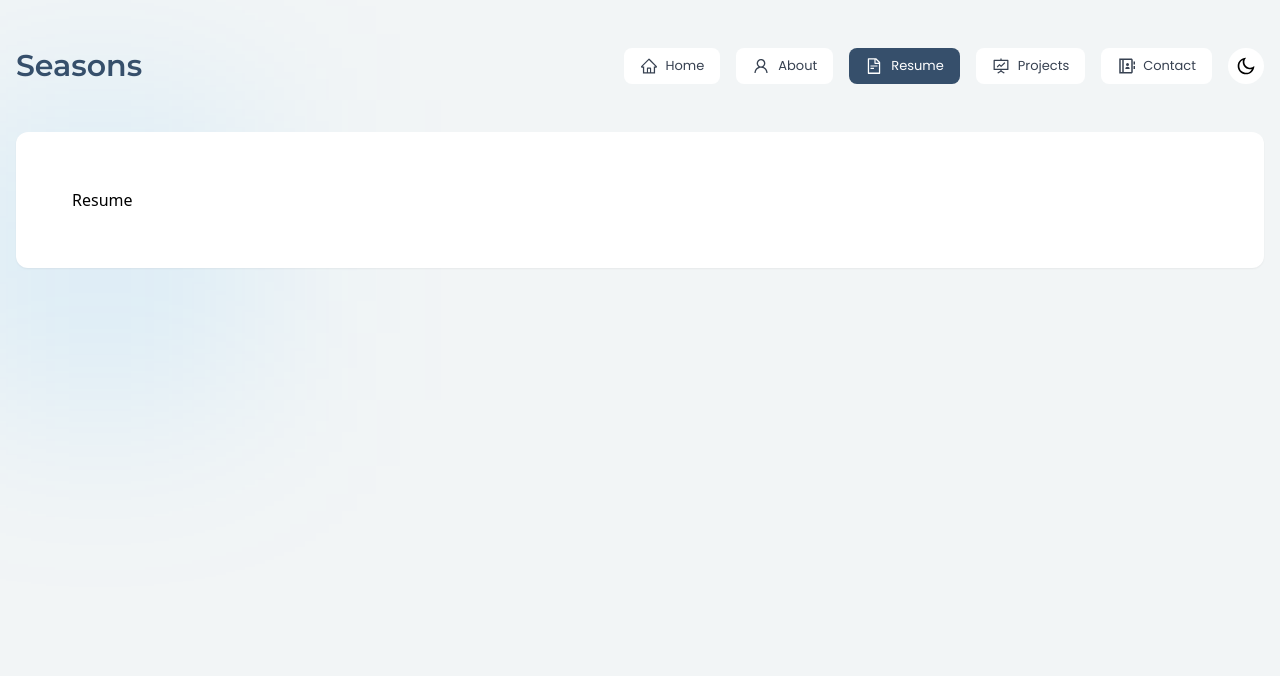
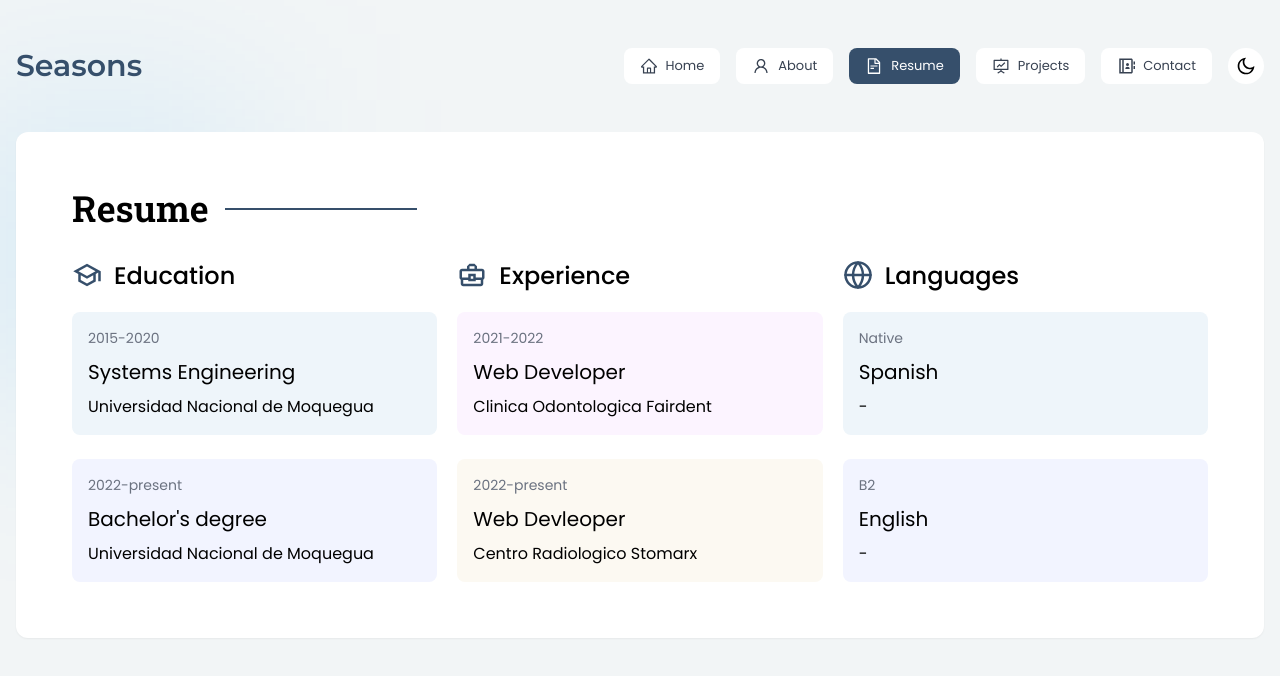
Before and after one commit to richardhaz/portfolio-app, a Next.js app: page /resume in a window 1280 px wide. Shown: the top 676 px of the page. Built offline with nearby package versions, Linux system fonts and the light colour scheme.

Commit message:
update: add education and experience to resume section

```diff
--- a/src/components/about/About.tsx
+++ b/src/components/about/About.tsx
@@ -52,7 +52,6 @@ const About: React.FC = () => {
                 </div>
               </div>
             </div>
-
             <div className="">
               <div className="flex items-center justify-start gap-2">
                 <span className="rounded-lg bg-white p-3 text-xl text-blue-500 shadow-lg">
--- /dev/null
+++ b/src/components/icons/AwardsIcon.tsx
@@ -0,0 +1,19 @@
+import React from 'react';
+
+const AwardsIcon = () => {
+  return (
+    <svg
+      stroke="currentColor"
+      fill="currentColor"
+      strokeWidth="0"
+      viewBox="0 0 384 512"
+      height="1em"
+      width="1em"
+      xmlns="http://www.w3.org/2000/svg"
+    >
+      <path d="M97.12 362.63c-8.69-8.69-4.16-6.24-25.12-11.85-9.51-2.55-17.87-7.45-25.43-13.32L1.2 448.7c-4.39 10.77 3.81 22.47 15.43 22.03l52.69-2.01L105.56 507c8 8.44 22.04 5.81 26.43-4.96l52.05-127.62c-10.84 6.04-22.87 9.58-35.31 9.58-19.5 0-37.82-7.59-51.61-21.37zM382.8 448.7l-45.37-111.24c-7.56 5.88-15.92 10.77-25.43 13.32-21.07 5.64-16.45 3.18-25.12 11.85-13.79 13.78-32.12 21.37-51.62 21.37-12.44 0-24.47-3.55-35.31-9.58L252 502.04c4.39 10.77 18.44 13.4 26.43 4.96l36.25-38.28 52.69 2.01c11.62.44 19.82-11.27 15.43-22.03zM263 340c15.28-15.55 17.03-14.21 38.79-20.14 13.89-3.79 24.75-14.84 28.47-28.98 7.48-28.4 5.54-24.97 25.95-45.75 10.17-10.35 14.14-25.44 10.42-39.58-7.47-28.38-7.48-24.42 0-52.83 3.72-14.14-.25-29.23-10.42-39.58-20.41-20.78-18.47-17.36-25.95-45.75-3.72-14.14-14.58-25.19-28.47-28.98-27.88-7.61-24.52-5.62-44.95-26.41-10.17-10.35-25-14.4-38.89-10.61-27.87 7.6-23.98 7.61-51.9 0-13.89-3.79-28.72.25-38.89 10.61-20.41 20.78-17.05 18.8-44.94 26.41-13.89 3.79-24.75 14.84-28.47 28.98-7.47 28.39-5.54 24.97-25.95 45.75-10.17 10.35-14.15 25.44-10.42 39.58 7.47 28.36 7.48 24.4 0 52.82-3.72 14.14.25 29.23 10.42 39.59 20.41 20.78 18.47 17.35 25.95 45.75 3.72 14.14 14.58 25.19 28.47 28.98C104.6 325.96 106.27 325 121 340c13.23 13.47 33.84 15.88 49.74 5.82a39.676 39.676 0 0 1 42.53 0c15.89 10.06 36.5 7.65 49.73-5.82zM97.66 175.96c0-53.03 42.24-96.02 94.34-96.02s94.34 42.99 94.34 96.02-42.24 96.02-94.34 96.02-94.34-42.99-94.34-96.02z"></path>
+    </svg>
+  );
+};
+
+export default AwardsIcon;
--- /dev/null
+++ b/src/components/icons/EducationIcon.tsx
@@ -0,0 +1,20 @@
+import React from 'react';
+
+const EducationIcon = () => {
+  return (
+    <svg
+      stroke="currentColor"
+      fill="currentColor"
+      strokeWidth="0"
+      viewBox="0 0 24 24"
+      height="1em"
+      width="1em"
+      xmlns="http://www.w3.org/2000/svg"
+    >
+      <path fill="none" d="M0 0h24v24H0V0z"></path>
+      <path d="M20 7h-4V5l-2-2h-4L8 5v2H4c-1.1 0-2 .9-2 2v5c0 .75.4 1.38 1 1.73V19c0 1.11.89 2 2 2h14c1.11 0 2-.89 2-2v-3.28c.59-.35 1-.99 1-1.72V9c0-1.1-.9-2-2-2zM10 5h4v2h-4V5zM4 9h16v5h-5v-3H9v3H4V9zm9 6h-2v-2h2v2zm6 4H5v-3h4v1h6v-1h4v3z"></path>
+    </svg>
+  );
+};
+
+export default EducationIcon;
--- /dev/null
+++ b/src/components/icons/ExperienceIcon.tsx
@@ -0,0 +1,20 @@
+import React from 'react';
+
+const ExperienceIcon = () => {
+  return (
+    <svg
+      stroke="currentColor"
+      fill="currentColor"
+      strokeWidth="0"
+      viewBox="0 0 24 24"
+      height="1em"
+      width="1em"
+      xmlns="http://www.w3.org/2000/svg"
+    >
+      <path fill="none" d="M0 0h24v24H0V0z"></path>
+      <path d="M12 3L1 9l4 2.18v6L12 21l7-3.82v-6l2-1.09V17h2V9L12 3zm6.82 6L12 12.72 5.18 9 12 5.28 18.82 9zM17 15.99l-5 2.73-5-2.73v-3.72L12 15l5-2.73v3.72z"></path>
+    </svg>
+  );
+};
+
+export default ExperienceIcon;
--- /dev/null
+++ b/src/components/icons/index.ts
@@ -0,0 +1,2 @@
+export { default as EducationIcon } from './EducationIcon';
+export { default as ExperienceIcon } from './ExperienceIcon';
--- a/src/components/resume/Resume.tsx
+++ b/src/components/resume/Resume.tsx
@@ -1,4 +1,94 @@
+import { FiGlobe } from 'react-icons/fi';
+
+import { EducationIcon, ExperienceIcon } from '../icons';
+
 const Resume: React.FC = () => {
-  return <div>Resume</div>;
+  return (
+    <>
+      <div className="col-span-12 mb-8 flex gap-4">
+        <div>
+          <h2 className="font-roboto_slab text-2xl font-semibold md:text-4xl">Resume</h2>
+        </div>
+        <div>
+          <div className="mt-5 w-full border-t-[2px] border-primary md:w-48" />
+        </div>
+      </div>
+      <div className="grid grid-cols-12 gap-10 lg:gap-5">
+        {/* Education */}
+        <div className="col-span-12 gap-4 md:col-span-6 lg:col-span-4">
+          <div className="mb-5 flex gap-3">
+            <div className="text-3xl text-primary">
+              <ExperienceIcon />
+            </div>
+            <h2 className="font-poppins text-2xl font-medium">Education</h2>
+          </div>
+          <div className="space-y-6">
+            <div className="space-y-2 rounded-lg bg-light1rgb p-4 dark:border-2 dark:border-[#212425] dark:bg-transparent">
+              <p className="font-poppins text-14 text-gray-500 dark:text-[#b7b7b7]">2015-2020</p>
+              <p className="font-poppins text-20 text-black dark:text-white">Systems Engineering</p>
+              <p className="font-poppins text-16 text-black dark:text-[#b7b7b7]">
+                Universidad Nacional de Moquegua
+              </p>
+            </div>
+            <div className="space-y-2 rounded-lg bg-light2rgb p-4 dark:border-2 dark:border-[#212425] dark:bg-transparent">
+              <p className="font-poppins text-14 text-gray-500 dark:text-[#b7b7b7]">2022-present</p>
+              <p className="font-poppins text-20 text-black dark:text-white">
+                Bachelor&apos;s degree
+              </p>
+              <p className="font-poppins text-16 text-black dark:text-[#b7b7b7]">
+                Universidad Nacional de Moquegua
+              </p>
+            </div>
+          </div>
+        </div>
+        {/* Experience */}
+        <div className="col-span-12 gap-4 md:col-span-6 lg:col-span-4">
+          <div className="mb-5 flex gap-3">
+            <div className="text-3xl text-primary">
+              <EducationIcon />
+            </div>
+            <h2 className="font-poppins text-2xl font-medium">Experience</h2>
+          </div>
+          <div className="space-y-6">
+            <div className="space-y-2 rounded-lg bg-light3rgb p-4 dark:border-2 dark:border-[#212425] dark:bg-transparent">
+              <p className="font-poppins text-14 text-gray-500 dark:text-[#b7b7b7]">2021-2022</p>
+              <p className="font-poppins text-20 text-black dark:text-white">Web Developer</p>
+              <p className="font-poppins text-16 text-black dark:text-[#b7b7b7]">
+                Clinica Odontologica Fairdent
+              </p>
+            </div>
+            <div className="space-y-2 rounded-lg bg-light4rgb p-4 dark:border-2 dark:border-[#212425] dark:bg-transparent">
+              <p className="font-poppins text-14 text-gray-500 dark:text-[#b7b7b7]">2022-present</p>
+              <p className="font-poppins text-20 text-black dark:text-white">Web Devleoper</p>
+              <p className="font-poppins text-16 text-black dark:text-[#b7b7b7]">
+                Centro Radiologico Stomarx
+              </p>
+            </div>
+          </div>
+        </div>
+        {/* Languages */}
+        <div className="col-span-12 gap-4 md:col-span-6 lg:col-span-4">
+          <div className="mb-5 flex gap-3">
+            <div className="text-3xl text-primary">
+              <FiGlobe />
+            </div>
+            <h2 className="font-poppins text-2xl font-medium">Languages</h2>
+          </div>
+          <div className="space-y-6">
+            <div className="space-y-2 rounded-lg bg-light1rgb p-4 dark:border-2 dark:border-[#212425] dark:bg-transparent">
+              <p className="font-poppins text-14 text-gray-500 dark:text-[#b7b7b7]">Native</p>
+              <p className="font-poppins text-20 text-black dark:text-white">Spanish</p>
+              <p className="font-poppins text-16 text-black dark:text-[#b7b7b7]">-</p>
+            </div>
+            <div className="space-y-2 rounded-lg bg-light2rgb p-4 dark:border-2 dark:border-[#212425] dark:bg-transparent">
+              <p className="font-poppins text-14 text-gray-500 dark:text-[#b7b7b7]">B2</p>
+              <p className="font-poppins text-20 text-black dark:text-white">English</p>
+              <p className="font-poppins text-16 text-black dark:text-[#b7b7b7]">-</p>
+            </div>
+          </div>
+        </div>
+      </div>
+    </>
+  );
 };
 export default Resume;
--- a/tailwind.config.js
+++ b/tailwind.config.js
@@ -33,7 +33,11 @@ module.exports = {
         instagram: '#B11975',
         linkedin: '#0072B1',
         youtube: '#F20000',
-        twitter: '#1C93E4'
+        twitter: '#1C93E4',
+        light1rgb: 'rgb(238, 245, 250)',
+        light2rgb: 'rgb(242, 244, 255)',
+        light3rgb: 'rgb(252, 244, 255)',
+        light4rgb: 'rgb(252, 249, 242)'
       },
       fontFamily: {
         poppins: 'Poppins, san-serif',
```
Also changed, not shown: src/assets/svg/icons/education.svg (added).
